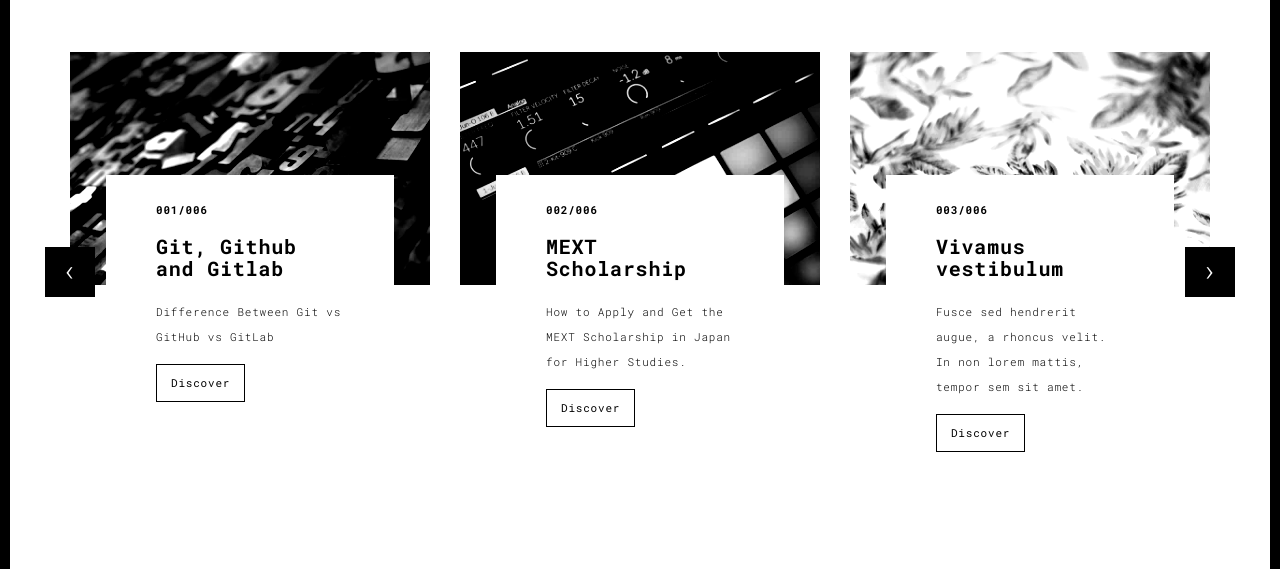
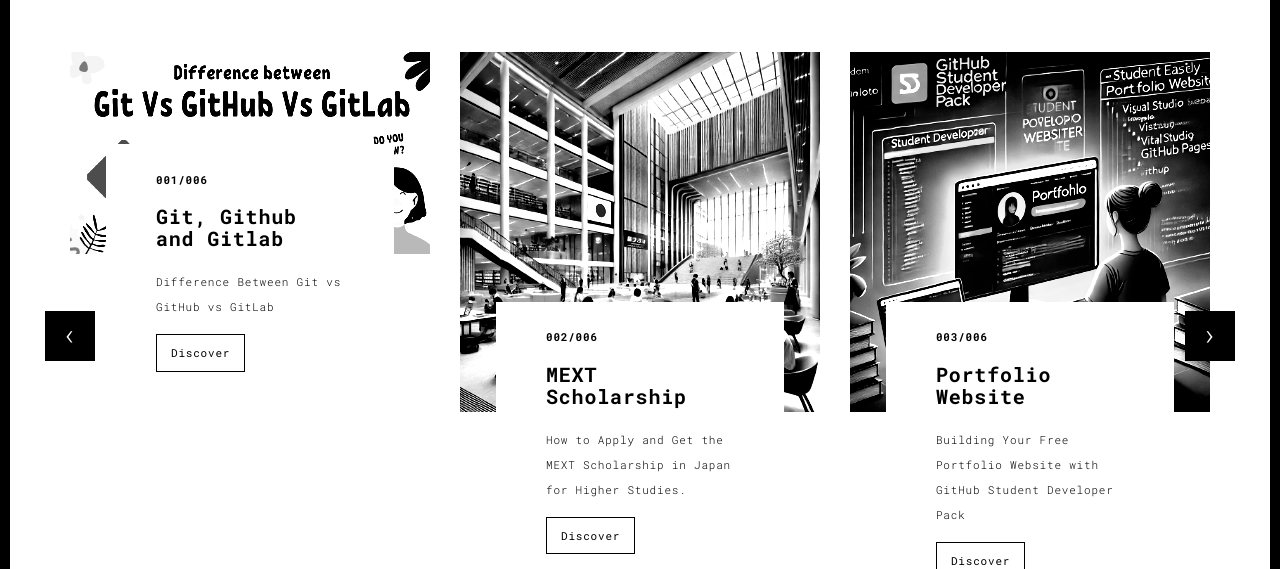
Before and after one commit to sujatasaini/blog, a plain HTML site: page blog1.html in a window 1280 px wide. Shown: the part 215-784 px from the top of the page. Drawn offline with Linux system fonts and the light colour scheme.

Commit message:
Update blog1.html

```diff
--- a/blog1.html
+++ b/blog1.html
@@ -1,4 +1,4 @@
- <!DOCTYPE html>
+<!DOCTYPE html>
 <html lang="en">
   <head>
     <meta charset="UTF-8" />
@@ -82,7 +82,7 @@
                         class="black-image-project-hover"
                       >
                         <img
-                          src="./assets/images/work01-hover.jpg"
+                          src="./blog1/img1.png"
                           alt=""
                           class="img-responsive"
                         />
@@ -105,7 +105,7 @@
                         class="black-image-project-hover"
                       >
                         <img
-                          src="./assets/images/work02-hover.jpg"
+                          src="./blog1/blog2-1.webp"
                           alt=""
                           class="img-responsive"
                         />
@@ -116,7 +116,7 @@
                         <p>
                           How to Apply and Get the MEXT Scholarship in Japan for Higher Studies.
                         </p>
-                        <a href="./blog2.html" title="" class="btn btn-default"
+                        <a href="./blog.html" title="" class="btn btn-default"
                           >Discover</a
                         >
                       </div>
@@ -128,17 +128,16 @@
                         class="black-image-project-hover"
                       >
                         <img
-                          src="./assets/images/work03-hover.jpg"
+                          src="./blog1/blog3.webp"
                           alt=""
                           class="img-responsive"
                         />
                       </a>
                       <div class="card-container card-container-lg">
                         <h4>003/006</h4>
-                        <h3>Vivamus vestibulum</h3>
+                        <h3>Portfolio Website</h3>
                         <p>
-                          Fusce sed hendrerit augue, a rhoncus velit. In non
-                          lorem mattis, tempor sem sit amet.
+                          Building Your Free Portfolio Website with GitHub Student Developer Pack
                         </p>
                         <a href="./blog.html" title="" class="btn btn-default"
                           >Discover</a
```
